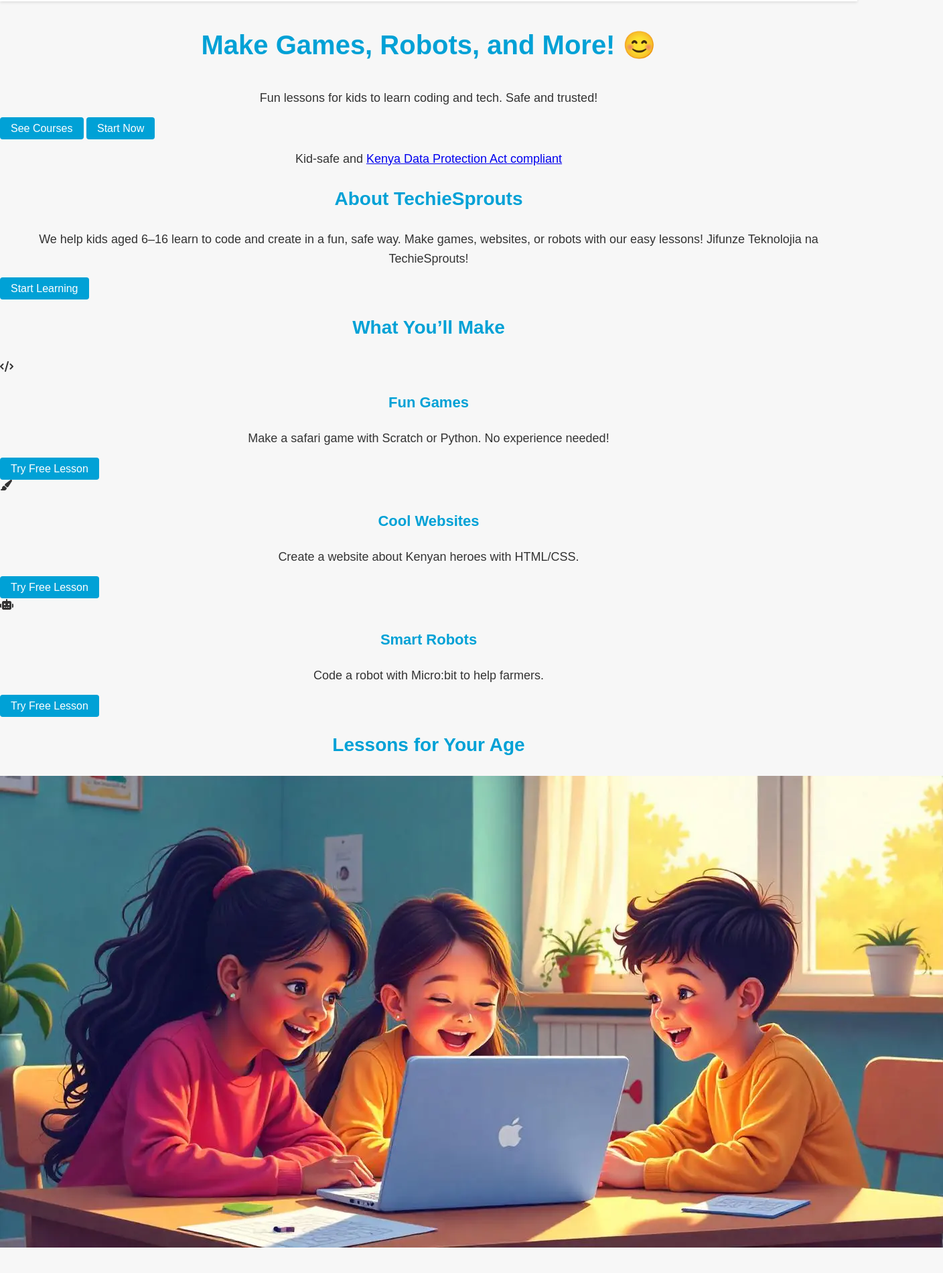
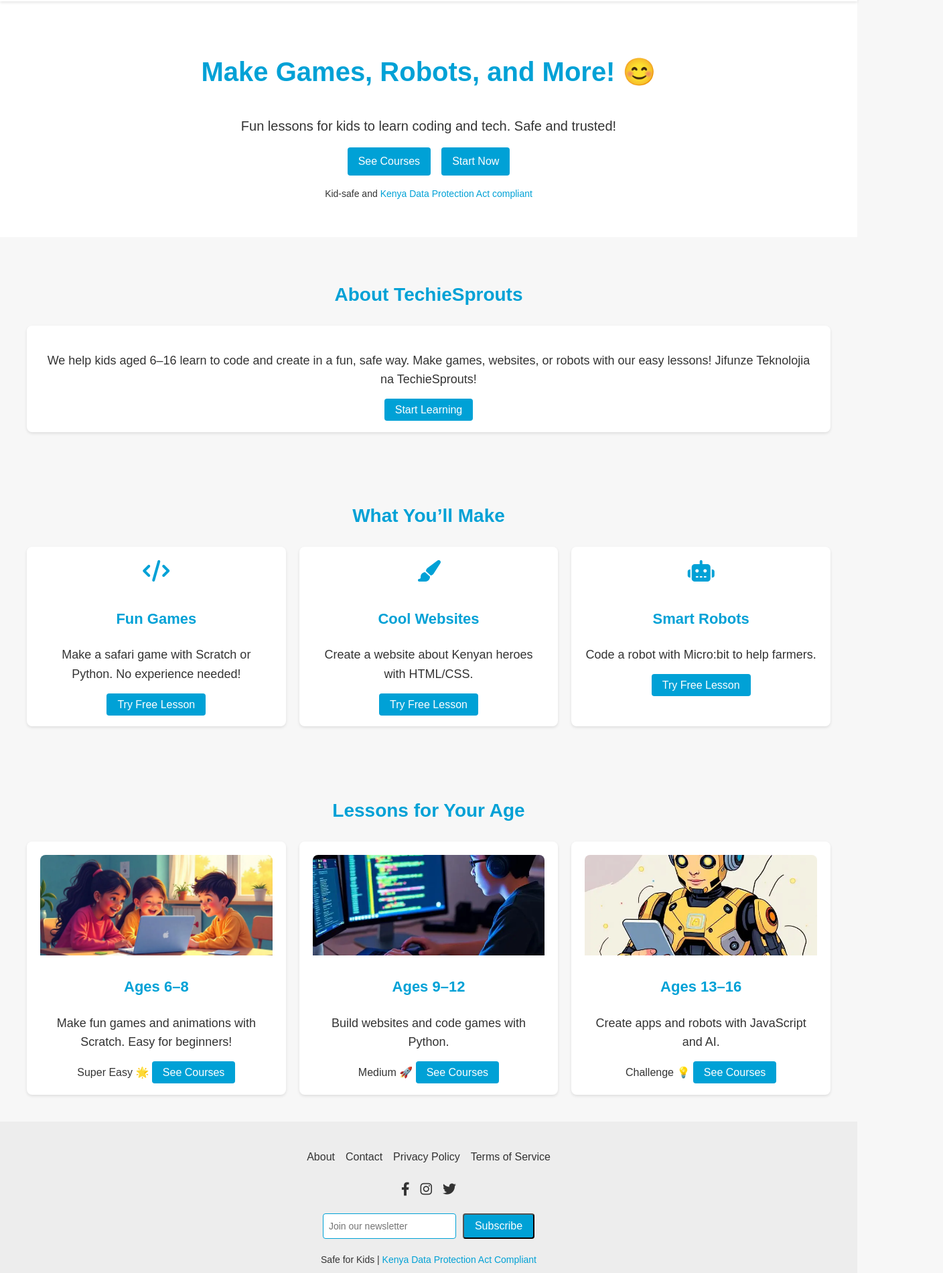
Before and after one commit to ariki3/TechieSprouts, a plain HTML site: page index.html in a window 1280 px wide. Shown: the part 180-2080 px from the top of the page at 67% size, 1408 px wide, since content can reach past the window. Drawn offline with Linux system fonts and the light colour scheme.

Commit message:
Update style.css

```diff
--- a/css/style.css
+++ b/css/style.css
@@ -37,7 +37,7 @@
 h3 { font-size: 22px; }
 
 h1 span {
-  vertical-align: middle; /* Align emoji with text */
+  vertical-align: middle;
 }
 
 p {
@@ -77,11 +77,44 @@
   margin: 0;
 }
 
+/* Hamburger Menu */
+.hamburger {
+  display: none;
+  background: none;
+  border: none;
+  cursor: pointer;
+  padding: 8px;
+}
+
+.hamburger-icon {
+  display: block;
+  width: 24px;
+  height: 3px;
+  background-color: var(--text-dark);
+  position: relative;
+}
+
+.hamburger-icon::before,
+.hamburger-icon::after {
+  content: '';
+  position: absolute;
+  width: 24px;
+  height: 3px;
+  background-color: var(--text-dark);
+  left: 0;
+}
+
+.hamburger-icon::before {
+  top: -8px;
+}
+
+.hamburger-icon::after {
+  top: 8px;
+}
+
 /* Language Toggle */
 .language-toggle {
   margin: 0;
-  display: flex;
-  justify-content: center;
   flex-shrink: 0;
 }
 
@@ -90,7 +123,7 @@
   border: 1px solid var(--primary-blue);
   border-radius: 4px;
   font-size: 14px;
-  max-width: 100px; /* Adjusted for better fit */
+  max-width: 100px;
   text-align: center;
 }
 
@@ -98,7 +131,6 @@
 .site-nav {
   display: flex;
   align-items: center;
-  justify-content: center;
   gap: 16px;
   flex-wrap: wrap;
 }
@@ -131,7 +163,7 @@
 }
 
 .cta-button:hover {
-  background-color: #0088B3; /* Darker shade of primary-blue */
+  background-color: #0088B3;
 }
 
 /* Search Bar */
@@ -161,14 +193,189 @@
   text-align: center;
 }
 
+/* Hero Section */
+.hero {
+  background-color: #FFFFFF;
+  padding: 40px 20px;
+  text-align: center;
+}
+
+.hero-content {
+  max-width: 800px;
+  margin: 0 auto;
+}
+
+.hero-subtitle {
+  font-size: 20px;
+  color: var(--text-dark);
+  margin: 16px 0;
+}
+
+.hero-ctas {
+  display: flex;
+  justify-content: center;
+  gap: 16px;
+  margin: 16px 0;
+}
+
+.safety-note {
+  font-size: 14px;
+  color: var(--text-dark);
+}
+
+.safety-note a {
+  color: var(--primary-blue);
+  text-decoration: none;
+}
+
+.safety-note a:hover {
+  text-decoration: underline;
+}
+
+/* Content Section */
+.content-section {
+  padding: 40px 20px;
+  text-align: center;
+}
+
+.card-grid {
+  display: grid;
+  grid-template-columns: repeat(auto-fit, minmax(250px, 1fr));
+  gap: 20px;
+  max-width: 1200px;
+  margin: 0 auto;
+}
+
+.card {
+  background-color: #FFFFFF;
+  padding: 20px;
+  border-radius: 8px;
+  box-shadow: 0 2px 4px rgba(0, 0, 0, 0.1);
+  text-align: center;
+}
+
+.card-icon {
+  font-size: 32px;
+  color: var(--primary-blue);
+  margin-bottom: 16px;
+}
+
+.card-image {
+  width: 100%;
+  height: 150px;
+  object-fit: cover;
+  border-radius: 8px 8px 0 0;
+}
+
+/* Footer */
+.footer {
+  background-color: var(--footer-gray);
+  padding: 40px 20px;
+  text-align: center;
+}
+
+.footer-content {
+  max-width: 1200px;
+  margin: 0 auto;
+}
+
+.footer-links {
+  display: flex;
+  justify-content: center;
+  gap: 16px;
+  margin-bottom: 20px;
+}
+
+.footer-links a {
+  color: var(--text-dark);
+  text-decoration: none;
+}
+
+.footer-links a:hover {
+  color: var(--primary-blue);
+}
+
+.footer-social {
+  display: flex;
+  justify-content: center;
+  gap: 16px;
+  margin-bottom: 20px;
+}
+
+.footer-social a {
+  color: var(--text-dark);
+  font-size: 20px;
+}
+
+.footer-social a:hover {
+  color: var(--primary-blue);
+}
+
+.newsletter-form {
+  display: flex;
+  justify-content: center;
+  gap: 10px;
+  margin-bottom: 20px;
+}
+
+.newsletter-form input {
+  padding: 8px;
+  border: 1px solid var(--primary-blue);
+  border-radius: 4px;
+  font-size: 14px;
+}
+
+.coppa-note {
+  font-size: 14px;
+  color: var(--text-dark);
+}
+
+.coppa-note a {
+  color: var(--primary-blue);
+  text-decoration: none;
+}
+
+.coppa-note a:hover {
+  text-decoration: underline;
+}
+
 /* Responsive Adjustments */
 @media (max-width: 768px) {
+  .hamburger {
+    display: block;
+  }
+
   .site-nav {
-    gap: 8px;
+    display: none;
+    flex-direction: column;
+    position: absolute;
+    top: 100%;
+    left: 0;
+    width: 100%;
+    background-color: #FFFFFF;
+    box-shadow: 0 2px 4px rgba(0, 0, 0, 0.1);
+    padding: 16px;
+  }
+
+  .site-nav.active {
+    display: flex;
+  }
+
+  .language-toggle,
+  .cta-button {
+    display: none;
   }
 
   .site-nav a {
     font-size: 14px;
     padding: 6px 8px;
   }
+
+  h1 {
+    font-size: 32px;
+  }
+
+  .hero-subtitle {
+    font-size: 18px;
+  }
 }
```
